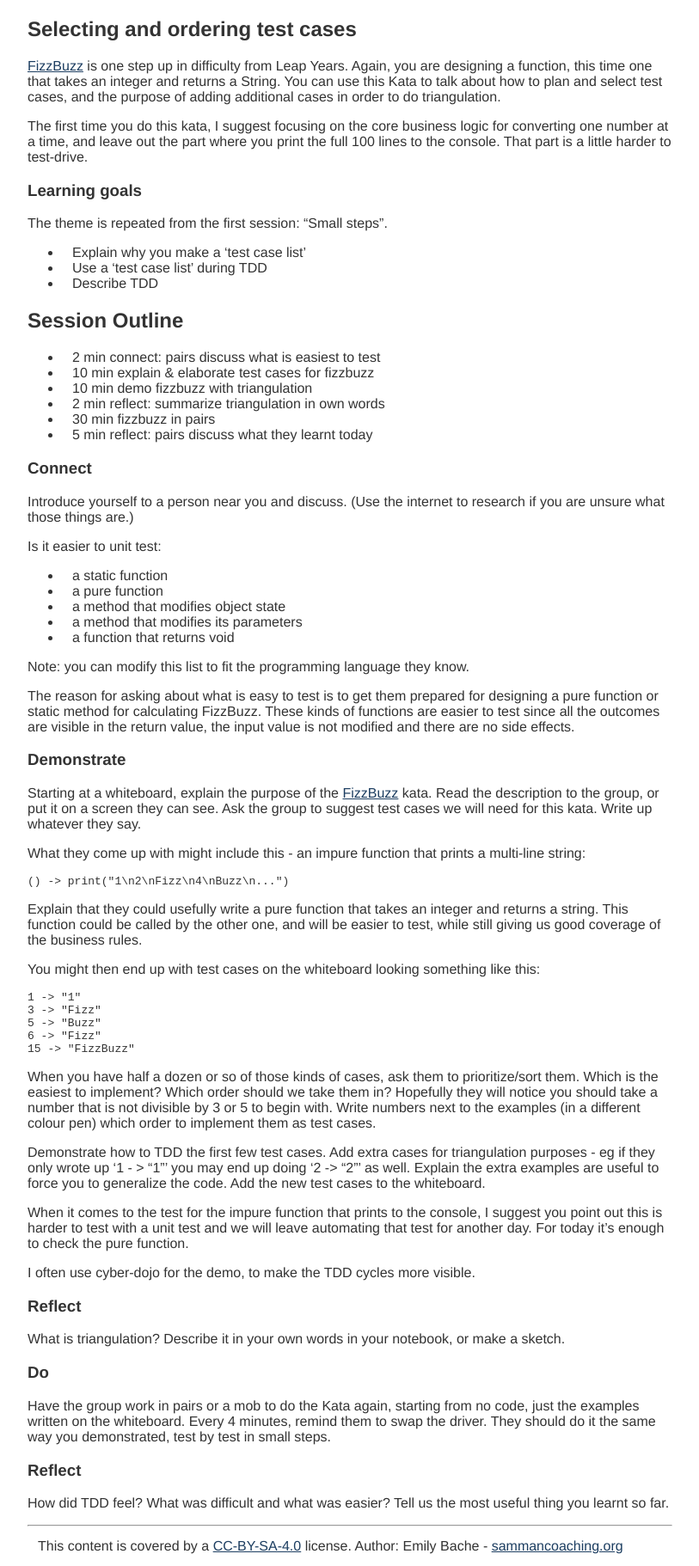
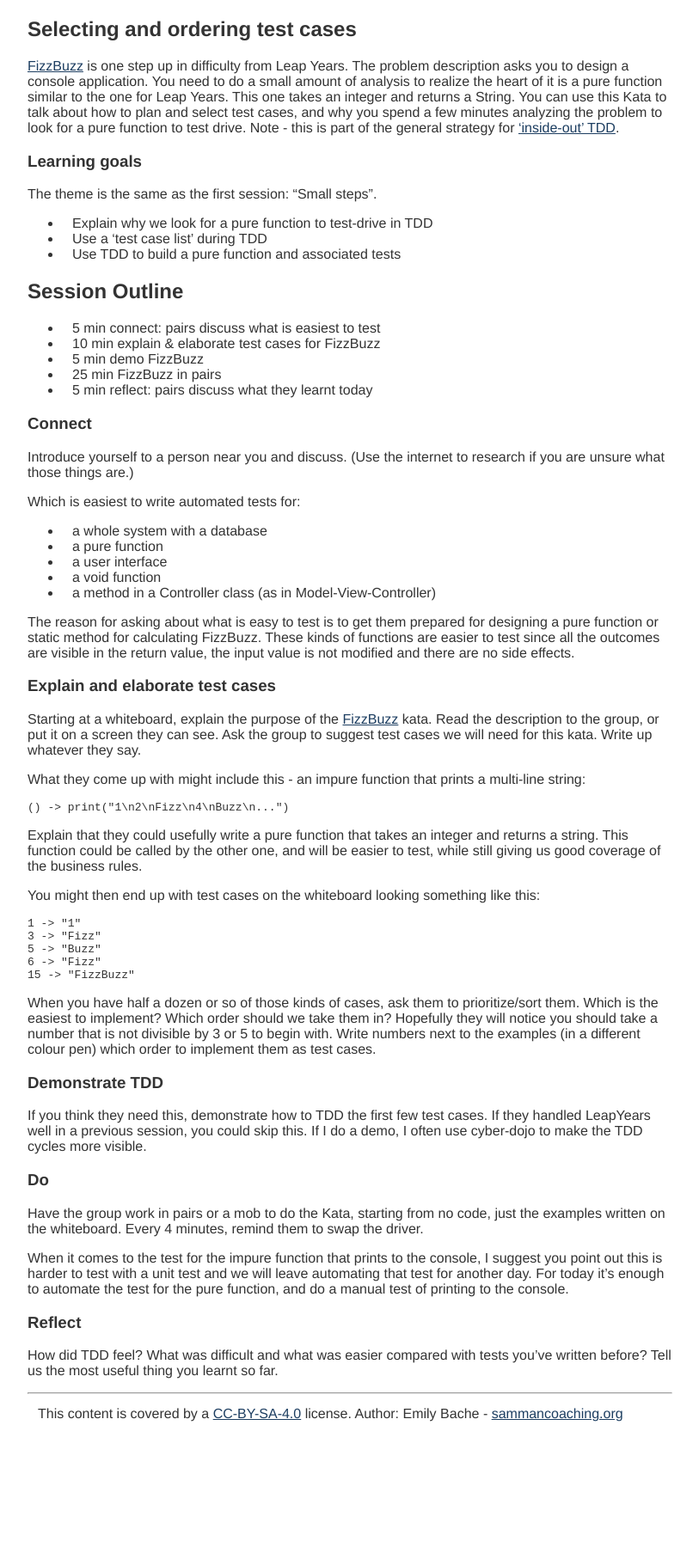
Before and after one commit to sammancoaching/website, a Jekyll site: the page built from _learning_hours/small_steps/select_order_testcases.md, in a window 1280 px wide. Shown: the whole page at 86% size, without its empty margins (233-1046 px from the left). Built offline with Jekyll 4.4.1, drawn with Linux system fonts in a browser that asks for light colours; after the commit the page ends 1668 px from its top, so only the background shows below that.

Commit message:
improve FizzBuzz learning hour

```diff
--- a/_learning_hours/small_steps/select_order_testcases.md
+++ b/_learning_hours/small_steps/select_order_testcases.md
@@ -8,43 +8,37 @@ difficulty: 1
 Selecting and ordering test cases
 ----------------------------------
 
-[FizzBuzz](/kata_descriptions/fizzbuzz.html) is one step up in difficulty from Leap Years. Again, you are designing a function, this time one that takes an integer and returns a String. You can use this Kata to talk about how to plan and select test cases, and the purpose of adding additional cases in order to do triangulation.
-
-The first time you do this kata, I suggest focusing on the core business logic for converting one number at a time, and leave out the part where you print the full 100 lines to the console. That part is a little harder to test-drive.
-
+[FizzBuzz](/kata_descriptions/fizzbuzz.html) is one step up in difficulty from Leap Years. The problem description asks you to design a console application. You need to do a small amount of analysis to realize the heart of it is a pure function similar to the one for Leap Years. This one takes an integer and returns a String. You can use this Kata to talk about how to plan and select test cases, and why you spend a few minutes analyzing the problem to look for a pure function to test drive. Note - this is part of the general strategy for ['inside-out' TDD](https://8thlight.com/blog/georgina-mcfadyen/2016/06/27/inside-out-tdd-vs-outside-in.html).
 
 ### Learning goals
-The theme is repeated from the first session: "Small steps".
+The theme is the same as the first session: "Small steps".
 
-* Explain why you make a 'test case list'
+* Explain why we look for a pure function to test-drive in TDD
 * Use a 'test case list' during TDD
-* Describe TDD
+* Use TDD to build a pure function and associated tests
 
 ## Session Outline
 
-* 2 min connect: pairs discuss what is easiest to test
-* 10 min explain & elaborate test cases for fizzbuzz
-* 10 min demo fizzbuzz with triangulation
-* 2 min reflect: summarize triangulation in own words
-* 30 min fizzbuzz in pairs
+* 5 min connect: pairs discuss what is easiest to test
+* 10 min explain & elaborate test cases for FizzBuzz
+* 5 min demo FizzBuzz
+* 25 min FizzBuzz in pairs
 * 5 min reflect: pairs discuss what they learnt today
 
 ### Connect
 Introduce yourself to a person near you and discuss. (Use the internet to research if you are unsure what those things are.)
 
-Is it easier to unit test:
+Which is easiest to write automated tests for:
 
-- a static function
+- a whole system with a database
 - a pure function
-- a method that modifies object state
-- a method that modifies its parameters
-- a function that returns void
+- a user interface
+- a void function
+- a method in a Controller class (as in Model-View-Controller)
 
-Note: you can modify this list to fit the programming language they know.
+The reason for asking about what is easy to test is to get them prepared for designing a pure function or static method for calculating FizzBuzz. These kinds of functions are easier to test since all the outcomes are visible in the return value, the input value is not modified and there are no side effects.
 
-The reason for asking about what is easy to test is to get them prepared for designing a pure function or  static method for calculating FizzBuzz. These kinds of functions are easier to test since all the outcomes are visible in the return value, the input value is not modified and there are no side effects.
-
-### Demonstrate
+### Explain and elaborate test cases
 Starting at a whiteboard, explain the purpose of the [FizzBuzz](/kata_descriptions/fizzbuzz.html) kata. Read the description to the group, or put it on a screen they can see. Ask the group to suggest test cases we will need for this kata. Write up whatever they say.
 
 What they come up with might include this - an impure function that prints a multi-line string:
@@ -65,17 +59,13 @@ You might then end up with test cases on the whiteboard looking something like t
 
 When you have half a dozen or so of those kinds of cases, ask them to prioritize/sort them. Which is the easiest to implement? Which order should we take them in? Hopefully they will notice you should take a number that is not divisible by 3 or 5 to begin with. Write numbers next to the examples (in a different colour pen) which order to implement them as test cases.
 
-Demonstrate how to TDD the first few test cases. Add extra cases for triangulation purposes - eg if they only wrote up '1 - > "1"' you may end up doing '2 -> "2"' as well. Explain the extra examples are useful to force you to generalize the code. Add the new test cases to the whiteboard.
+### Demonstrate TDD
+If you think they need this, demonstrate how to TDD the first few test cases. If they handled LeapYears well in a previous session, you could skip this. If I do a demo, I often use cyber-dojo to make the TDD cycles more visible.
 
-When it comes to the test for the impure function that prints to the console, I suggest you point out this is harder to test with a unit test and we will leave automating that test for another day. For today it's enough to check the pure function.
+### Do
+Have the group work in pairs or a mob to do the Kata, starting from no code, just the examples written on the whiteboard. Every 4 minutes, remind them to swap the driver.
 
-I often use cyber-dojo for the demo, to make the TDD cycles more visible.
+When it comes to the test for the impure function that prints to the console, I suggest you point out this is harder to test with a unit test and we will leave automating that test for another day. For today it's enough to automate the test for the pure function, and do a manual test of printing to the console.
 
 ### Reflect
-What is triangulation? Describe it in your own words in your notebook, or make a sketch.
-
-### Do
-Have the group work in pairs or a mob to do the Kata again, starting from no code, just the examples written on the whiteboard. Every 4 minutes, remind them to swap the driver. They should do it the same way you demonstrated, test by test in small steps.
-
-### Reflect
-How did TDD feel? What was difficult and what was easier? Tell us the most useful thing you learnt so far.
+How did TDD feel? What was difficult and what was easier compared with tests you've written before? Tell us the most useful thing you learnt so far.
```
